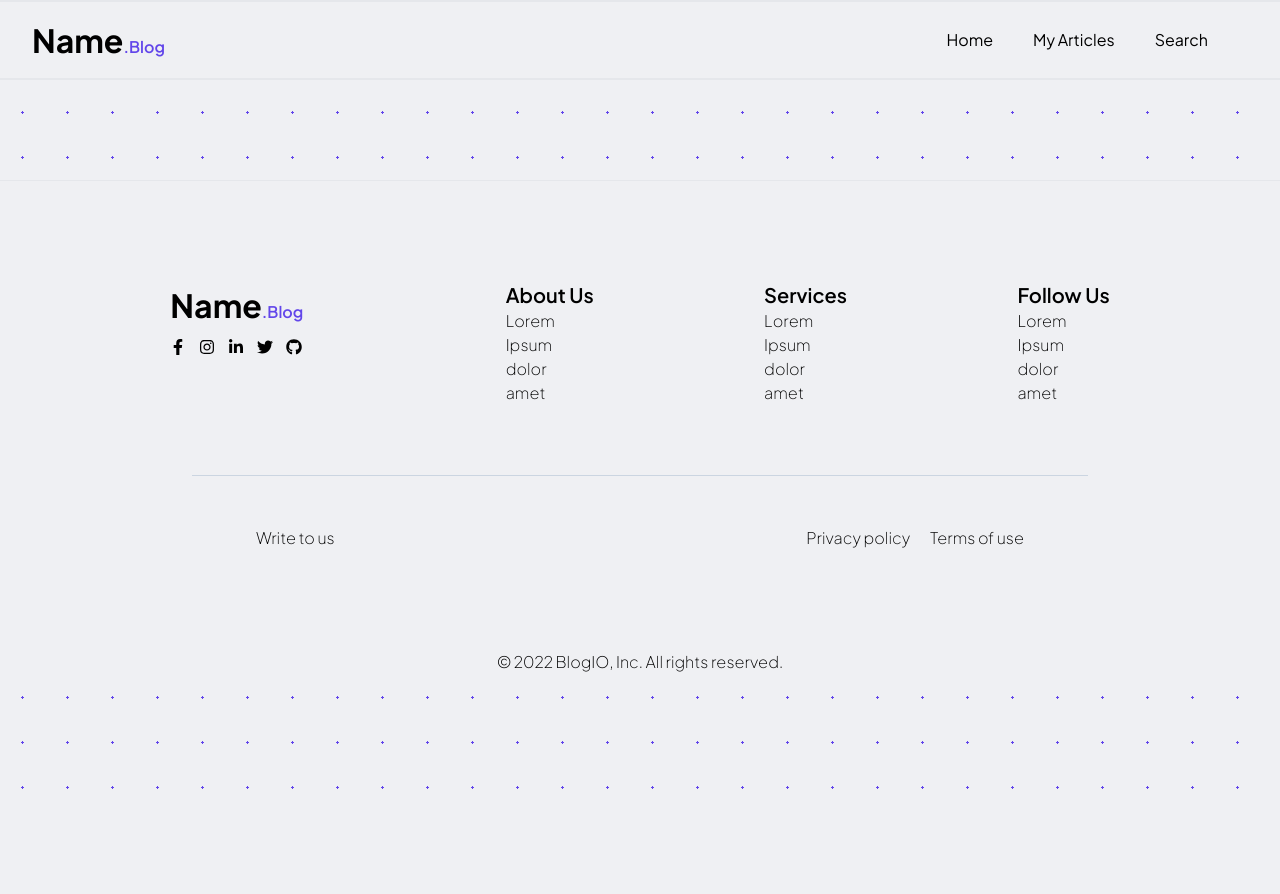
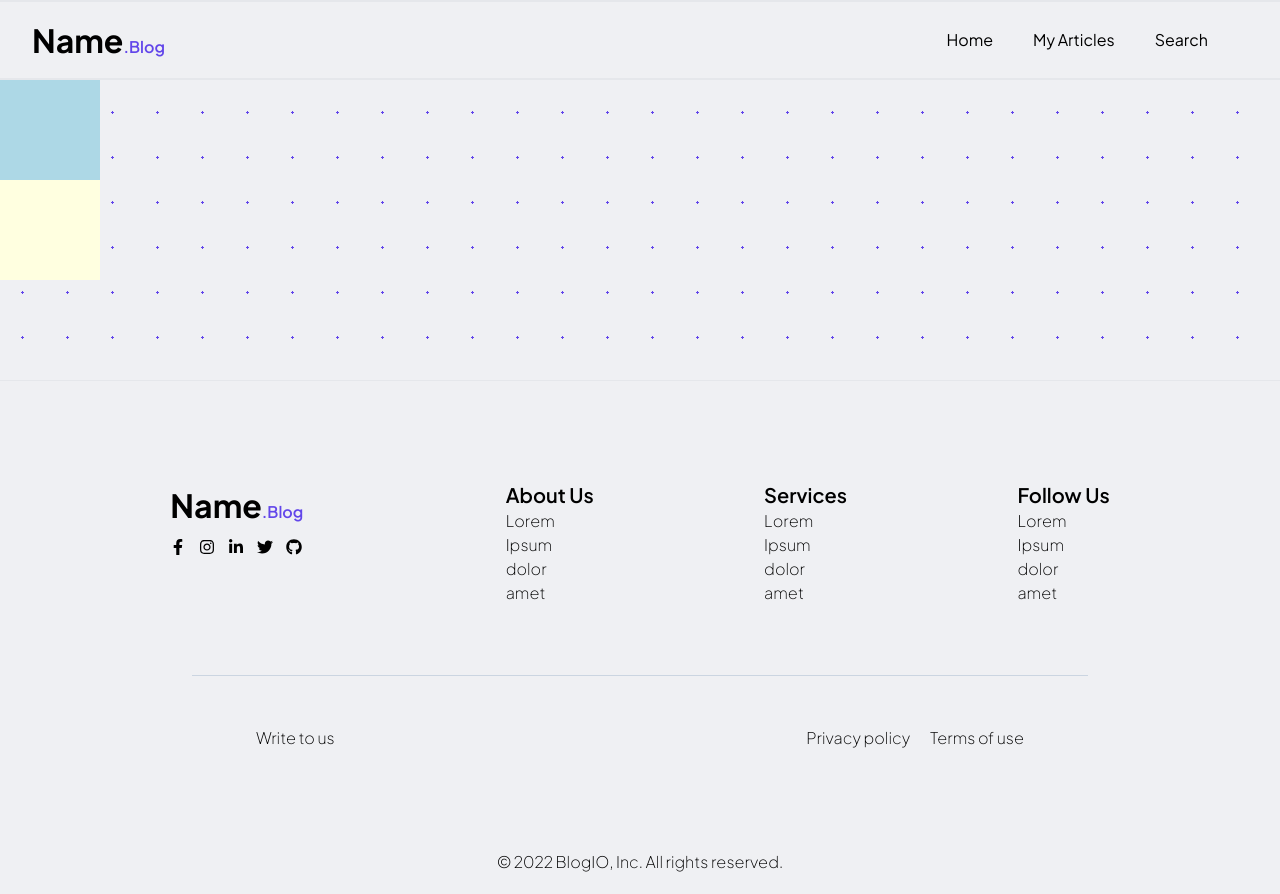
Before and after one commit to DunderMifflinTech/react_blogs, a React (Create React App) app: page /play in a window 1280 px wide. Before the commit the page ends 800 px from the top, so only its background shows below. Built offline with nearby package versions, Linux system fonts and the light colour scheme.

Commit message:
made changes and fixed article header

```diff
--- a/src/App.js
+++ b/src/App.js
@@ -7,6 +7,7 @@ import Playground from './pages/Playground/Playground';
 import Article from './components/Article/Article';
 import { BlogData } from './constants/dummyData';
 import Footer from './components/footer/Footer';
+import Playaround from './components/playaround/Playaround';
 
 function App() {
   return (
@@ -17,6 +18,7 @@ function App() {
         <Route path="/articles" element={<Article info={BlogData[0]} />} />
         <Route path="/p" element={<Playground />} />
         <Route path="/home" element={<Home />} />
+        <Route path = '/play' element={<Playaround/>} />
       </Routes>
       <Footer/>
     </>
--- a/src/components/Article/Article.js
+++ b/src/components/Article/Article.js
@@ -1,19 +1,12 @@
 import React, { useState } from 'react';
 import LoremIpsum from 'react-lorem-ipsum';
+import './Articls.css'
 
 function Article({ info }) {
-  const [isHovering, setIsHovering] = useState(false);
-  const handleOnMouseEnter = ()=> {
-    setIsHovering(true);
-  }
-  const handleOnMouseLeave = ()=> {
-    setIsHovering(false);
-  }
-
   return (
     <div className="flex flex-row">
       <div className="article-container ml-[5vw] mt-[20px] w-[75vw] h-full flex flex-col rounded-[12px] overflow-hidden">
-        <div className="article-header p-[15px] bg-white flex flex-row rounded-[12px]">
+        <div className="article-header p-[15px] bg-white flex flex-row rounded-[12px] shadow-2xl">
           <div className=" article-image w-[40%] h-[35vh] rounded-[12px] flex justify-center items-center">
             <img
               className="rounded-[12px] h-full w-full object-cover"
@@ -34,20 +27,12 @@ function Article({ info }) {
               ))}
             </div>
             <div
-              onMouseEnter={handleOnMouseEnter}
-              onMouseLeave={handleOnMouseLeave}
-              style={{
-                height: isHovering ? '17.35vh' : '7vh'
-              }}
-              className="blogAbstract mt-[7px] text-[13px] h-[7vh] overflow-scroll text-[#bfc1c4] transition-all duration-500 ease-in-out "
+              className="blogAbstract mt-[7px] text-[13px] h-[7vh] rounded-md overflow-scroll text-[#bfc1c4] transition-all duration-500 ease-in-out "
             >
               {info.blogAbstract}
             </div>
             <div
-              style={{
-                display: isHovering ? 'none' : 'flex'
-              }}
-              className="user-block mt-[25px] w-[260px] flex-row h-[57px]"
+              className="user-block mt-[25px] flex w-[260px] flex-row h-[57px] overflow-x-hidden transition-all ease-in 100ms"
             >
               <div className="w-[57px] h-[57px] rounded-full flex content-center items-center overflow-hidden">
                 <img
@@ -66,7 +51,7 @@ function Article({ info }) {
             </div>
           </div>
         </div>
-        <div className="article-content bg-white p-[20px]">
+        <div className="article-content bg-white p-[20px] mt-10 rounded-[12px]">
           <LoremIpsum p={14} />
         </div>
       </div>
--- a/src/components/Article/Articls.css
+++ b/src/components/Article/Articls.css
@@ -0,0 +1,8 @@
+.blogAbstract:hover{
+    height: 17.35vh;
+    background-color: #fcfcfc;
+}
+
+.blogAbstract:hover + .user-block {
+    height: 0px;
+}
--- /dev/null
+++ b/src/components/playaround/Playaround.js
@@ -0,0 +1,17 @@
+import React from 'react'
+import './playaround.css'
+
+function Playaround() {
+    return (
+        <div>
+            <div className="div1">
+
+            </div>
+            <div className="div2">
+
+            </div>
+        </div>
+    )
+}
+
+export default Playaround
--- /dev/null
+++ b/src/components/playaround/playaround.css
@@ -0,0 +1,23 @@
+.div1{
+    height : 100px;
+    width : 100px;
+    background-color: lightblue;
+    transition: ease-in-out 0.3s;
+}
+
+.div2{
+    height : 100px;
+    width : 100px;
+    background-color: lightyellow;
+    transition: ease-in-out 0.3s;
+}
+
+.div1:hover {
+    height: 200px;
+    transition: ease-in-out 0.3s;
+}
+
+.div1:hover ~ .div2{
+    height: 0px;
+
+}
```
